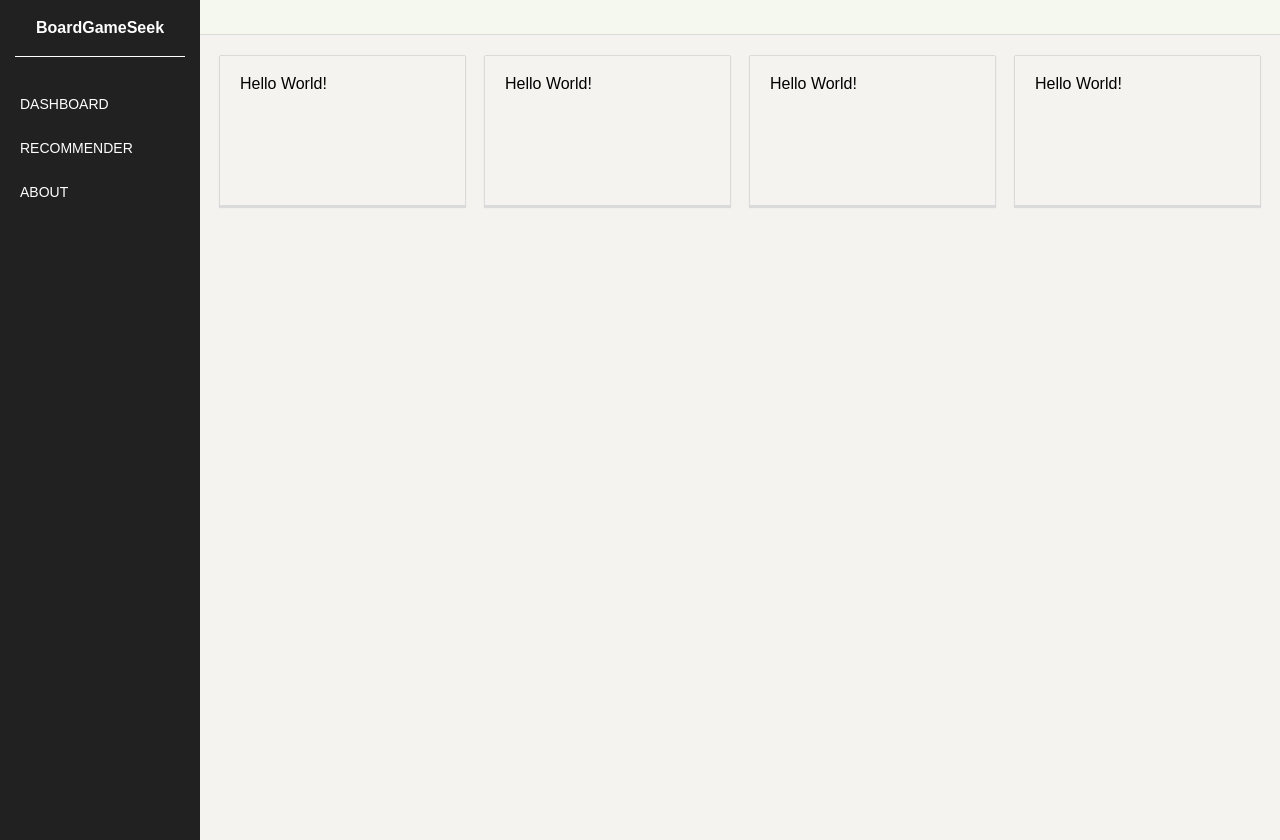
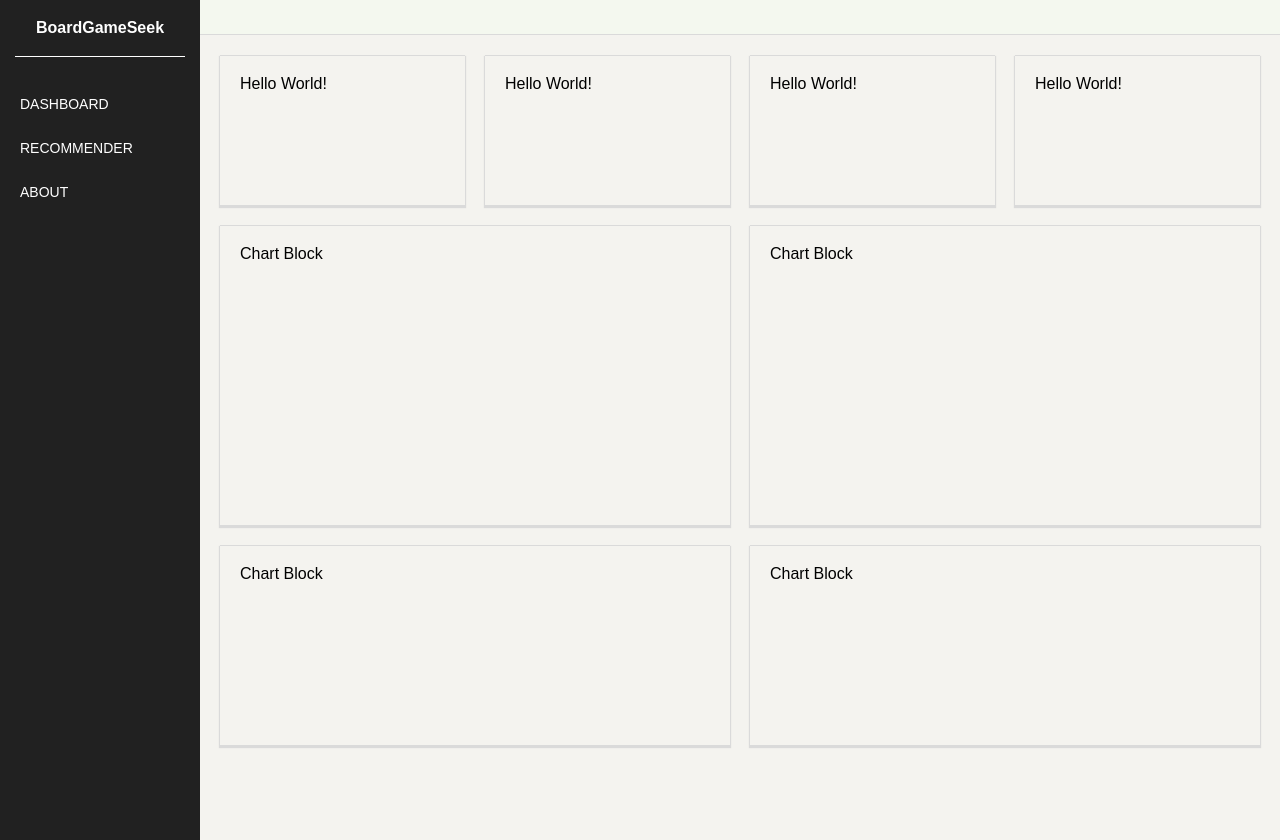
Before and after one commit to matty22/boardgameseek, a Vue app: page / in a window 1280 px wide. Built offline with nearby package versions, Linux system fonts and the light colour scheme.

Commit message:
Adds chart block component

```diff
--- /dev/null
+++ b/src/components/ChartBlock.vue
@@ -0,0 +1,28 @@
+<template>
+  <article>
+    <p>Chart Block</p>
+  </article>
+</template>
+
+<script>
+
+export default {
+  setup() {
+
+    return {
+
+    }
+  }
+}
+</script>
+
+<!-- Add "scoped" attribute to limit CSS to this component only -->
+<style scoped>
+
+article {
+  border-top: 1px solid #dadada;
+  box-shadow: 0px 2px 1px 1px #dadada;
+  padding: 20px 20px;
+}
+
+</style>
--- a/src/components/Dashboard.vue
+++ b/src/components/Dashboard.vue
@@ -12,15 +12,28 @@
     </aside>
     <main>
       <section id="infoBar"></section>
-      <section id="topRow"><QuickStat/><QuickStat/><QuickStat/><QuickStat/></section>
-      <section id="middleRow"></section>
-      <section id="bottomRow"></section>
+      <section id="topRow">
+        <QuickStat/>
+        <QuickStat/>
+        <QuickStat/>
+        <QuickStat/>
+      </section>
+      <section id="middleRow">
+        <ChartBlock/>
+        <ChartBlock/>
+      </section>
+      <section id="bottomRow">
+        <ChartBlock/>
+        <ChartBlock/>
+      </section>
     </main>
   </div>
 </template>
 
 <script>
 import QuickStat from './QuickStat.vue'
+import ChartBlock from './ChartBlock.vue'
+
 export default {
   setup() {
 
@@ -29,7 +42,8 @@ export default {
     }
   },
   components: {
-    QuickStat
+    QuickStat,
+    ChartBlock
   }
 }
 </script>
@@ -77,6 +91,7 @@ main {
   grid-row-gap: 20px;
   grid-template-rows: 35px 150px 300px 200px;
   background-color: #f4f3ef;
+  min-height: 100vh;
 }
 
 #infoBar {
```
